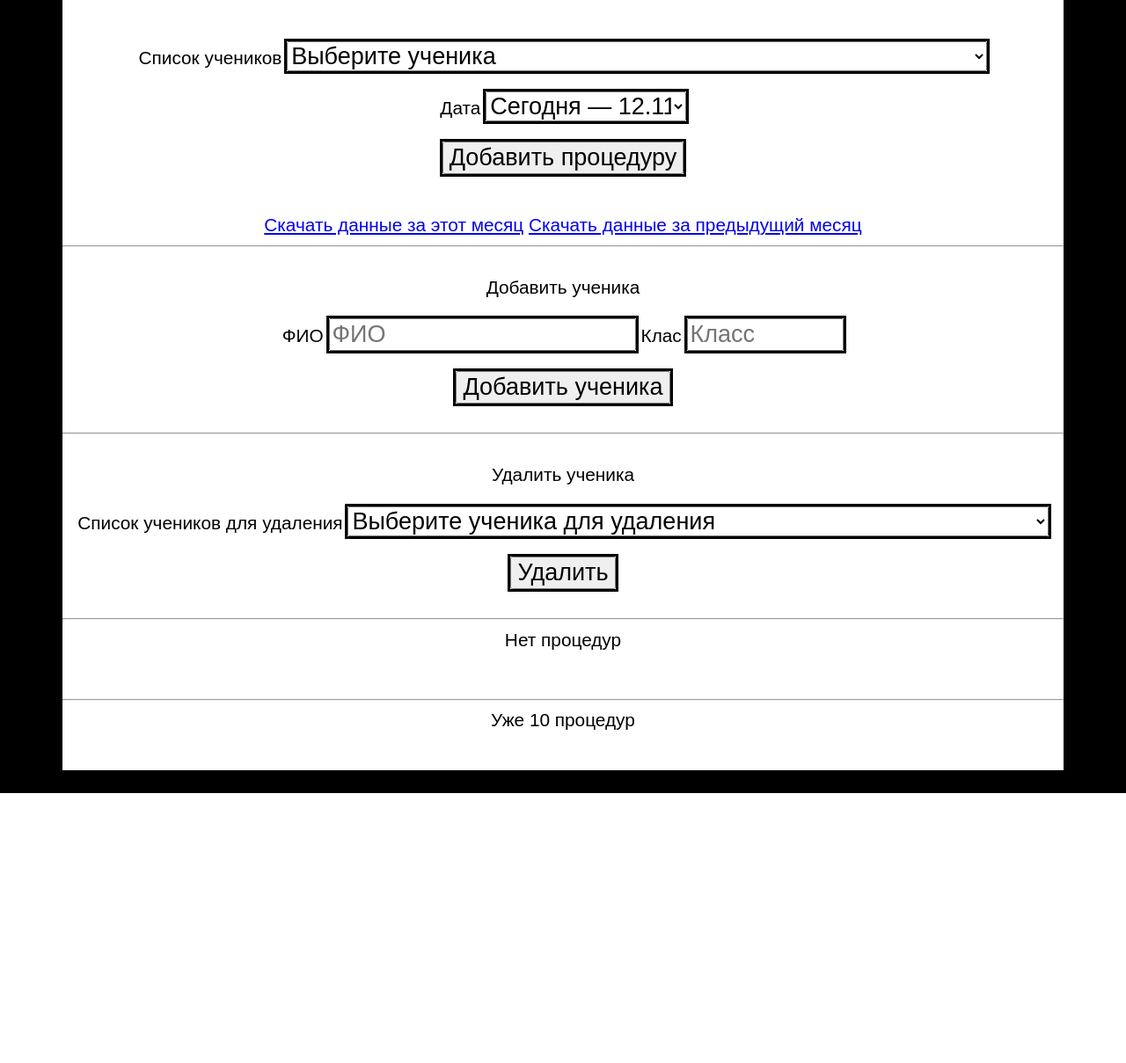
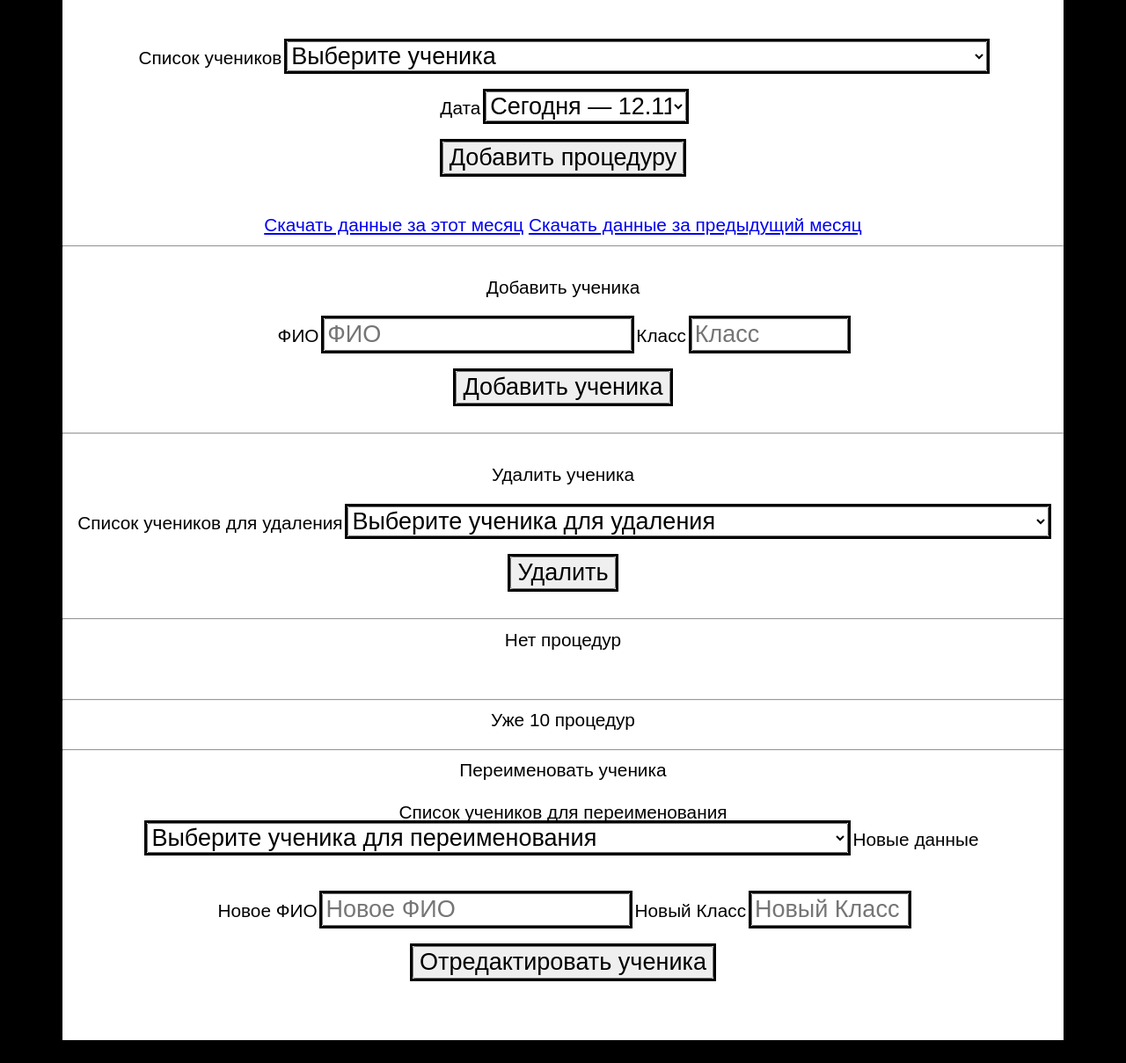
Before and after one commit to Faralaks/Massage, a Flask app: page / in a window 1280 px wide. Shown: the part 72-1281 px from the top of the page at 88% size. Before the commit the page ends 974 px from the top, so only its background shows below. Run offline with Flask 2, Linux system fonts and the light colour scheme; the visitor is signed in with stand-in values (Sample User, id 1); data that the repository does not hold is empty.

Commit message:
Интерфейс подготовлен для изменения данных учеников

```diff
--- a/templates/index.html
+++ b/templates/index.html
@@ -65,7 +65,7 @@
             <label>ФИО
                 <input type="text" maxlength="32" name="fam" placeholder="ФИО" style="width: 30%; margin-top: 2%;">
             </label>
-            <label>Клас
+            <label>Класс
                 <input type="text" maxlength="32" name="grade" placeholder="Класс" style="width: 15%; margin-top: 2%;">
             </label>
 
@@ -102,7 +102,34 @@
         {% for i in people %}
                 {% if i[1] >= 10 %} <a>{{ i[0]+' — '+str(i[1]) }}</a><br>{% endif %}
             {%  endfor %}
-    </p><br>
+    </p><hr>
+            <span>Переименовать ученика</span> <br><br>
+            <label>Список учеников для переименования
+                <select name="change" style="width: 70%" onchange="let u = this.value.split(' — '); newFio.value = u[0]; newGrade.value = u[1]; ">
+                    <option>Выберите ученика для переименования</option>
+                    {% for i in people %}
+                    <option>{{ i[0] }}</option>
+                    {%  endfor %}
+                </select>
+            </label>
+
+            <span>Новые данные</span> <br>
+            <form>
+            <label>Новое ФИО
+                <input type="text" id="newFio" maxlength="32" name="fam" placeholder="Новое ФИО" style="width: 30%; margin-top: 2%;">
+            </label>
+            <label>Новый Класс
+                <input type="text" maxlength="32" id="newGrade" name="grade" placeholder="Новый Класс" style="width: 15%; margin-top: 2%;">
+            </label>
+
+            <br>
+            <input type="submit" value="Отредактировать ученика"><br>
+            </form>
+
+
+
+
+    <br><br>
 </div>
 
 
```
